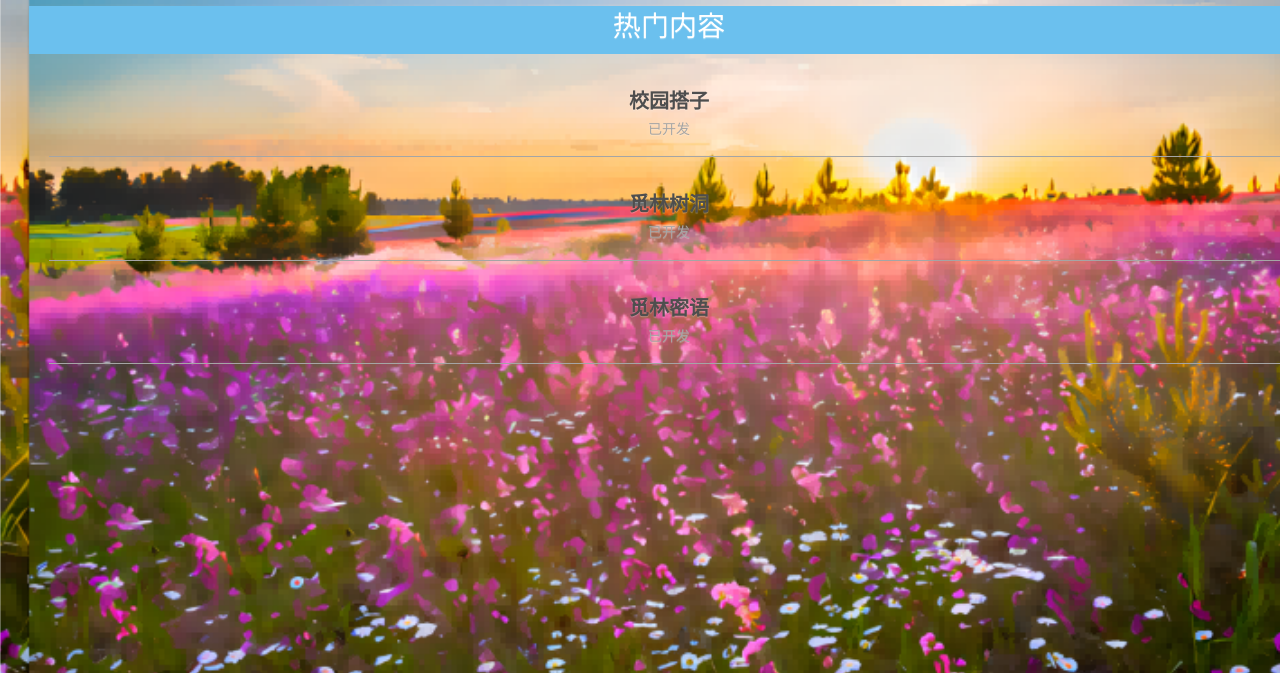
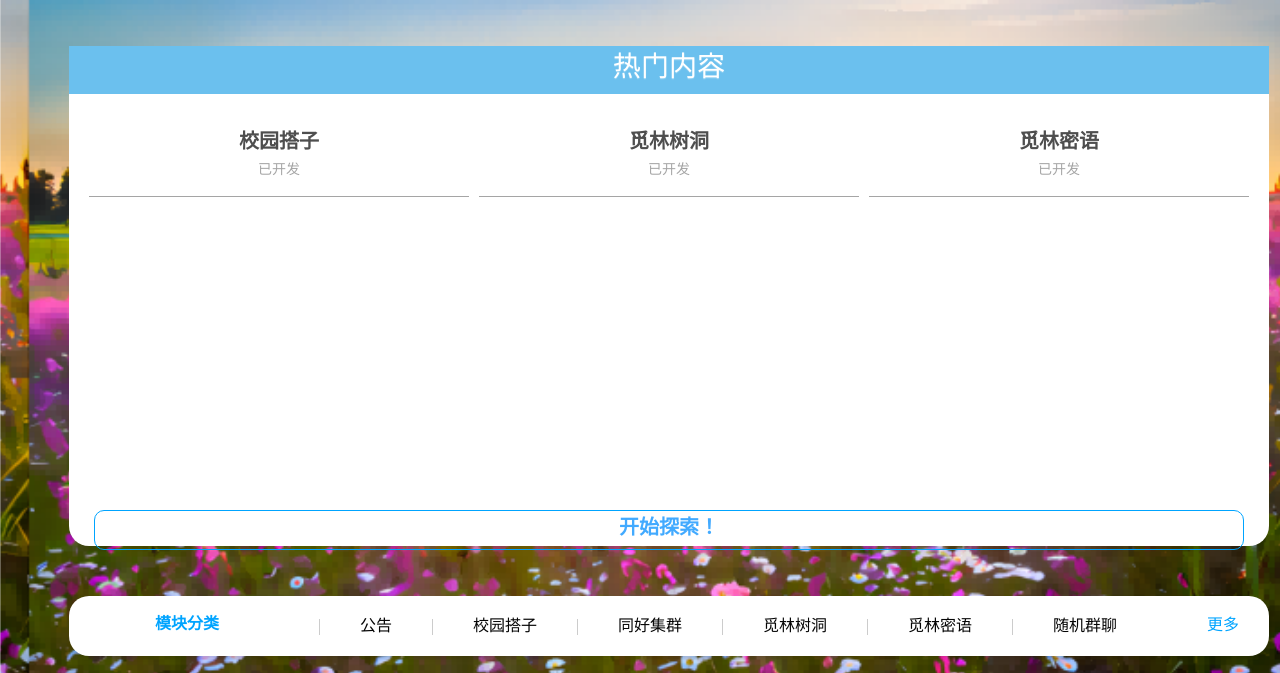
Before and after one commit to lisikuan/milin-http-css, a website: page index.html in a window 1280 px wide. Shown: the part 115-788 px from the top of the page. Drawn offline with Linux system fonts and the light colour scheme.

Commit message:
Update index.css

```diff
--- a/index.css
+++ b/index.css
@@ -16,7 +16,9 @@
          width:1225px ;
      }
 
-
+.box-bd{
+  margin-bottom: 50px;
+}
 
   .box-bd ul li {
     position: relative;
@@ -26,6 +28,7 @@
     height: 270px;
     margin-top:25px;
     margin-right:15px;
+    border-radius: 20px 20px 20px 20px;
   }
 
   .box-bd ul li em img {
@@ -77,42 +80,21 @@
     margin-top: 20px;
   }
 
-main {
-  width: 100%;
-  margin: auto;
-  padding: 59px 29px;
-  border-radius: 0.3em;
-  text-shadow: 0 1px 1px hsla(0, 0%, 100%, 0.3);
-  box-shadow: 0 0 0 1px hsla(0, 0%, 100%, 0.3) inset, 0 0.3em 1em rgba(0, 0, 0, 0.12);
-  font: 150%/1.6 Baskerville, Palatino, serif;
-}
-main, main > div::before {
-  background: url(./img/index2.1.png) fixed 0 / cover;
-}
-ma > div::before {
-  content: "";
-  position: absolute;
-  top: 0;
-  right: 0;
-  bottom: 0;
-  left: 0;
-  z-index: -1;
-  filter: blur(10px);
-  margin: -30px;
-}
-ma > div {
-  font-style: italic;
-  color: #000;
-  padding: 30px;
-  hyphens: auto;
-  background: hsla(0, 0%, 100%, 0.5);
-  overflow: hidden;
-  position: relative;
-}
-.ma {
-color:white;
-text-align: center;
-}
-.content h3{
-  text-align: left;
-}
+  .course {
+    margin: auto;
+    width: 1200px;
+    height: 500px;
+    margin-top:50px;
+    margin-bottom:50px;
+    background-color: #fff;
+    border-radius: 20px 20px 20px 20px;
+  }
+
+  .course ul {
+    list-style-type: none; /* 移除默认的列表样式 */
+    padding: 0; /* 移除默认的内边距 */
+    margin: 0; /* 移除默认的外边距 */
+    display: grid; /* 使用 Grid 布局 */
+    grid-auto-flow: column; /* 自动创建列 */
+    grid-gap: 10px; /* 设置网格项之间的间距 */
+  }
```
